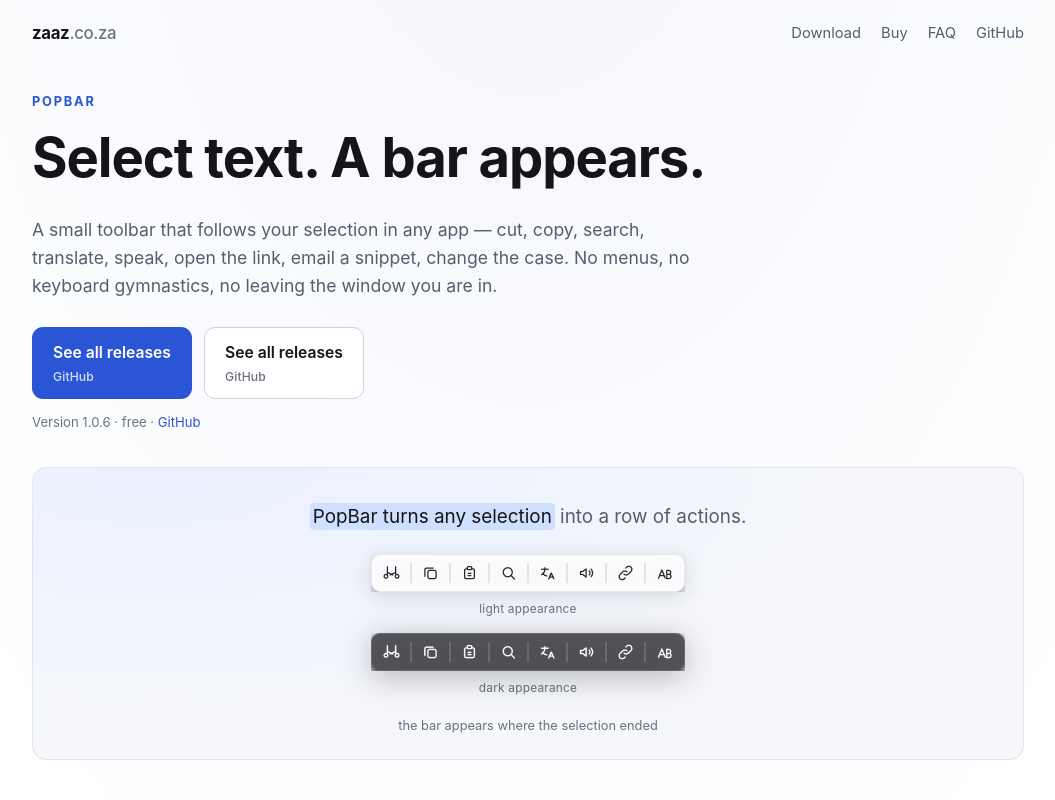
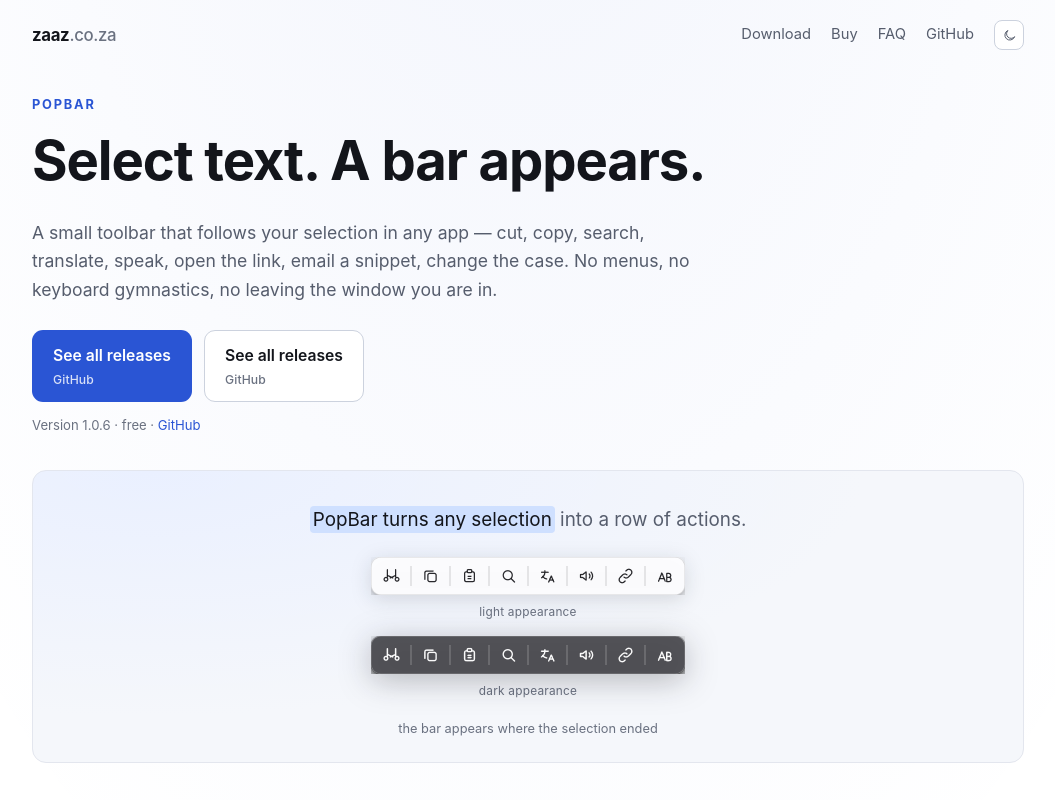
Before and after one commit to HybridRCG/PopBar, a plain HTML site: page web/index.html in a window 1280 px wide. Shown: the top 800 px of the page, without its empty margins (112-1167 px from the left). Drawn offline with Linux system fonts and the light colour scheme; no server answers.

Commit message:
Let visitors switch the page's appearance, remembering the choice.
The choice beats the OS, the OS decides until one is made, and the whole thing is
resolved by an inline head script plus light-dark() tokens, so the first paint is
already the right palette.

```diff
--- a/web/index.html
+++ b/web/index.html
@@ -3,8 +3,66 @@
 <head>
 <meta charset="utf-8" />
 <meta name="viewport" content="width=device-width, initial-scale=1" />
-<meta name="theme-color" content="#ffffff" media="(prefers-color-scheme: light)" />
-<meta name="theme-color" content="#0d0f14" media="(prefers-color-scheme: dark)" />
+<meta name="theme-color" content="#ffffff" />
+<script>
+/* Runs in <head>, synchronously, before the stylesheet paints: resolving the
+   theme later would show one palette and then swap to the other. An explicit
+   choice wins, otherwise the OS decides — and with no script at all the CSS
+   still follows the OS, because `color-scheme: light dark` is enough. */
+(function () {
+  var root = document.documentElement;
+  var KEY = 'popbar-theme';
+  var system = window.matchMedia('(prefers-color-scheme: dark)');
+  var meta = document.querySelector('meta[name="theme-color"]');
+
+  function stored() {
+    try {
+      var v = localStorage.getItem(KEY);
+      return v === 'dark' || v === 'light' ? v : null;
+    } catch (e) {
+      return null; // private mode, storage full: keep following the OS
+    }
+  }
+
+  function preferred() {
+    var v = stored();
+    return v || (system.matches ? 'dark' : 'light');
+  }
+
+  function current() {
+    return root.getAttribute('data-theme') === 'dark' ? 'dark' : 'light';
+  }
+
+  function apply(theme) {
+    root.setAttribute('data-theme', theme);
+    if (meta) meta.setAttribute('content', theme === 'dark' ? '#0d0f14' : '#ffffff');
+    var btn = document.getElementById('theme-toggle');
+    if (!btn) return;
+    var dark = theme === 'dark';
+    btn.setAttribute('aria-pressed', dark ? 'true' : 'false');
+    btn.setAttribute('aria-label', dark ? 'Switch to light appearance' : 'Switch to dark appearance');
+    btn.title = dark ? 'Light appearance' : 'Dark appearance';
+  }
+
+  apply(preferred());
+
+  document.addEventListener('DOMContentLoaded', function () {
+    apply(preferred());
+    var btn = document.getElementById('theme-toggle');
+    if (!btn) return;
+    btn.addEventListener('click', function () {
+      var next = current() === 'dark' ? 'light' : 'dark';
+      try { localStorage.setItem(KEY, next); } catch (e) {}
+      apply(next);
+    });
+  });
+
+  // While nothing has been chosen, keep following the OS as it changes.
+  function onChange() { if (!stored()) apply(preferred()); }
+  if (system.addEventListener) system.addEventListener('change', onChange);
+  else if (system.addListener) system.addListener(onChange);
+})();
+</script>
 <title>PopBar — instant actions for selected text</title>
 <meta name="description" content="Select text in any app and a small bar of actions appears next to it. Cut, copy, search, translate, speak, open links. macOS and Windows, one download each." />
 <meta property="og:title" content="PopBar — instant actions for selected text" />
@@ -22,6 +80,11 @@
     <a href="#buy">Buy</a>
     <a href="#faq">FAQ</a>
     <a href="https://github.com/HybridRCG/PopBar" rel="noopener">GitHub</a>
+    <button id="theme-toggle" class="theme-toggle" type="button" aria-pressed="false"
+            aria-label="Switch to dark appearance" title="Dark appearance">
+      <svg class="icon-moon" viewBox="0 0 24 24" aria-hidden="true"><path d="M20 14.5A8 8 0 1 1 9.5 4a6.5 6.5 0 0 0 10.5 10.5z"/></svg>
+      <svg class="icon-sun" viewBox="0 0 24 24" aria-hidden="true"><circle cx="12" cy="12" r="4"/><path d="M12 2.6v2M12 19.4v2M2.6 12h2M19.4 12h2M5.3 5.3l1.4 1.4M17.3 17.3l1.4 1.4M18.7 5.3l-1.4 1.4M6.7 17.3l-1.4 1.4"/></svg>
+    </button>
   </nav>
 </header>
 
--- a/web/style.css
+++ b/web/style.css
@@ -4,52 +4,42 @@
 :root {
   /* Both themes are designed, not one with a filter over it: the light theme is
      paper white with a deep blue accent, the dark theme is near-black with a
-     lighter accent and softer borders, so nothing glares or disappears. */
+     lighter accent and softer borders, so nothing glares or disappears.
+
+     Each token carries both values in one `light-dark()` call, so there is no
+     copy of the palette to keep in sync with a media query. Which side wins is
+     decided by `color-scheme`, which an explicit choice overrides below. */
   color-scheme: light dark;
 
   --radius: 14px;
 
-  --ink: #13151b;
-  --ink-soft: #565d6d;
-  --ink-faint: #6a7180;
-  --page: #ffffff;
-  --page-tint: #f5f7fb;
-  --raise: #ffffff;
-  --line: #e3e6ee;
-  --line-strong: #ccd2de;
-  --accent: #2a55d4;
-  --accent-ink: #ffffff;
-  --accent-soft: #eaf0ff;
-  --sel: #cfe0ff;
-  --glow: rgba(42, 85, 212, 0.06);
-  --shadow: 0 1px 2px rgba(16, 18, 26, 0.06), 0 12px 32px rgba(16, 18, 26, 0.08);
+  --ink: light-dark(#13151b, #eef1f7);
+  --ink-soft: light-dark(#565d6d, #b2b9c7);
+  --ink-faint: light-dark(#6a7180, #9aa1b0);
+  --page: light-dark(#ffffff, #0d0f14);
+  --page-tint: light-dark(#f5f7fb, #151922);
+  --raise: light-dark(#ffffff, #13171f);
+  --line: light-dark(#e3e6ee, #252a35);
+  --line-strong: light-dark(#ccd2de, #343b49);
+  --accent: light-dark(#2a55d4, #8aa6ff);
+  --accent-ink: light-dark(#ffffff, #0a0f1e);
+  --accent-soft: light-dark(#eaf0ff, #1a2133);
+  --sel: light-dark(#cfe0ff, #33497a);
+  --glow: light-dark(rgba(42, 85, 212, 0.06), rgba(138, 166, 255, 0.08));
+  --shadow:
+    0 1px 2px light-dark(rgba(16, 18, 26, 0.06), rgba(0, 0, 0, 0.45)),
+    0 12px 32px light-dark(rgba(16, 18, 26, 0.08), rgba(0, 0, 0, 0.5));
 
   /* The bar screenshots carry their own background, so each appearance needs its
      own shadow: a dark bar on a white page needs more lift than a light one. */
-  --shot-light: drop-shadow(0 4px 10px rgba(16, 18, 26, 0.15));
-  --shot-dark: drop-shadow(0 6px 16px rgba(16, 18, 26, 0.3));
+  --shot-light: drop-shadow(0 4px 10px light-dark(rgba(16, 18, 26, 0.15), rgba(0, 0, 0, 0.5)));
+  --shot-dark: drop-shadow(0 6px 16px light-dark(rgba(16, 18, 26, 0.3), rgba(0, 0, 0, 0.4)));
 }
 
-@media (prefers-color-scheme: dark) {
-  :root {
-    --ink: #eef1f7;
-    --ink-soft: #b2b9c7;
-    --ink-faint: #9aa1b0;
-    --page: #0d0f14;
-    --page-tint: #151922;
-    --raise: #13171f;
-    --line: #252a35;
-    --line-strong: #343b49;
-    --accent: #8aa6ff;
-    --accent-ink: #0a0f1e;
-    --accent-soft: #1a2133;
-    --sel: #33497a;
-    --glow: rgba(138, 166, 255, 0.08);
-    --shadow: 0 1px 2px rgba(0, 0, 0, 0.45), 0 16px 40px rgba(0, 0, 0, 0.5);
-    --shot-light: drop-shadow(0 4px 10px rgba(0, 0, 0, 0.5));
-    --shot-dark: drop-shadow(0 6px 16px rgba(0, 0, 0, 0.4));
-  }
-}
+/* A chosen theme wins over the OS; with no choice, `color-scheme: light dark`
+   above follows the OS by itself, before any script runs. */
+:root[data-theme="light"] { color-scheme: light; }
+:root[data-theme="dark"] { color-scheme: dark; }
 
 * { box-sizing: border-box; }
 
@@ -112,9 +102,36 @@ header.site { border-bottom: 1px solid transparent; }
 }
 .brand span { color: var(--ink-faint); font-weight: 500; }
 
-header.site nav { display: flex; gap: 20px; font-size: 0.92rem; }
+header.site nav { display: flex; align-items: center; gap: 20px; font-size: 0.92rem; }
 header.site nav a { color: var(--ink-soft); }
 header.site nav a:hover { color: var(--ink); text-decoration: none; }
+
+/* The light/dark switch: small, quiet, and the only button in the header. */
+.theme-toggle {
+  display: grid;
+  place-items: center;
+  width: 30px;
+  height: 30px;
+  padding: 0;
+  border: 1px solid var(--line-strong);
+  border-radius: 8px;
+  background: var(--raise);
+  color: var(--ink-soft);
+  cursor: pointer;
+}
+.theme-toggle:hover { color: var(--ink); border-color: var(--ink-faint); }
+.theme-toggle svg {
+  width: 15px;
+  height: 15px;
+  fill: none;
+  stroke: currentColor;
+  stroke-width: 1.6;
+  stroke-linecap: round;
+  stroke-linejoin: round;
+}
+.theme-toggle .icon-sun { display: none; }
+:root[data-theme="dark"] .theme-toggle .icon-moon { display: none; }
+:root[data-theme="dark"] .theme-toggle .icon-sun { display: block; }
 
 /* ------------------------------------------------------------------ main */
 
@@ -159,10 +176,7 @@ section { padding: 56px 0; border-top: 1px solid var(--line); }
   border-color: transparent;
   color: var(--accent-ink);
 }
-.btn.primary .btn-meta { color: rgba(255, 255, 255, 0.82); }
-@media (prefers-color-scheme: dark) {
-  .btn.primary .btn-meta { color: rgba(13, 18, 32, 0.72); }
-}
+.btn.primary .btn-meta { color: light-dark(rgba(255, 255, 255, 0.82), rgba(10, 15, 30, 0.72)); }
 
 .fineprint { font-size: 0.82rem; color: var(--ink-faint); max-width: 68ch; }
 .fineprint code { font-size: 0.74rem; }
```
